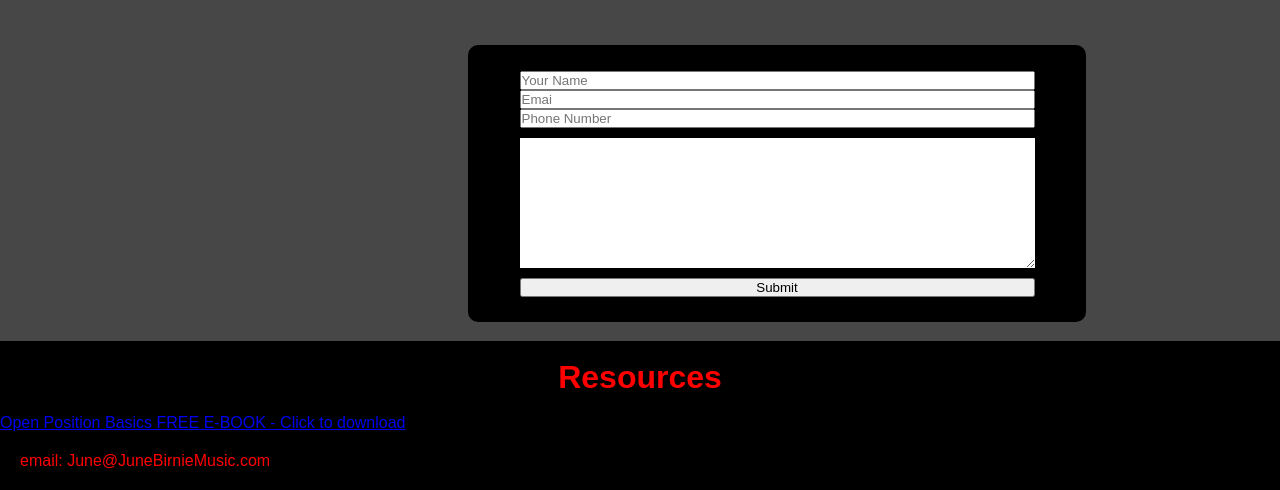
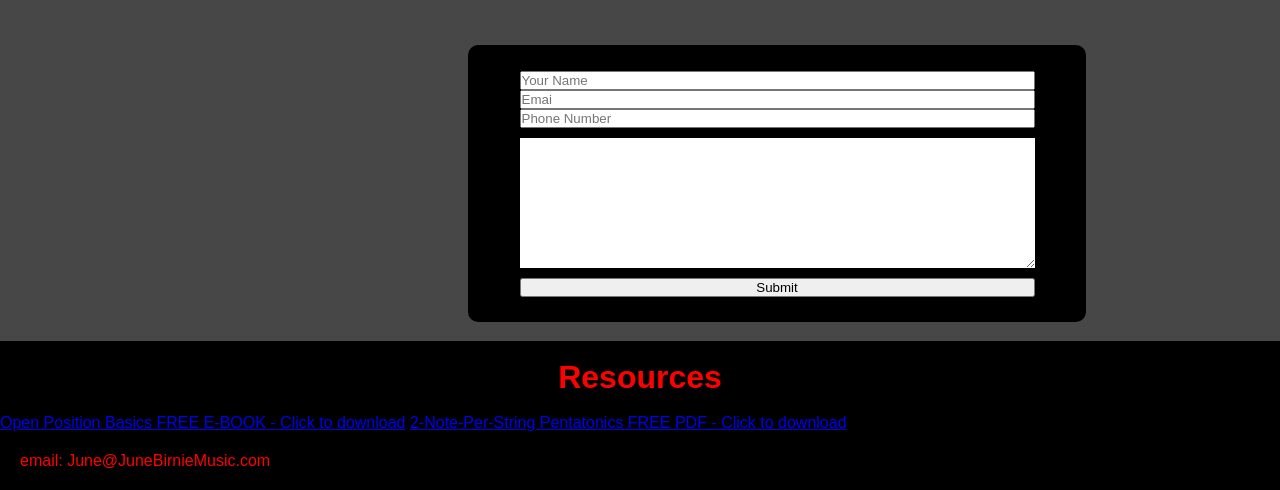
Before and after one commit to junebirnie/JuneBirnieMusic, a plain HTML site: page index.html in a window 1280 px wide. Shown: the part 2575-3065 px from the top of the page. Drawn offline with Linux system fonts and the light colour scheme.

Commit message:
Update index.html
Adding 2NPS Pentatonic download

```diff
--- a/index.html
+++ b/index.html
@@ -104,6 +104,7 @@
             <br>
             <div id="resourcesColumn1">
                 <a id="openPositionBasicsDownload" href="data/Open%20Position%20Basics%20-%20June%20Birnie.pdf" download> Open Position Basics FREE E-BOOK - Click to download</a>
+                <a id="2npsPentatonicsDownload" href="data/2NPS%20Pentatonics%20-%20June%20Birnie.pdf" download> 2-Note-Per-String Pentatonics FREE PDF - Click to download</a>
             </div>
             <div id="footer">
                 <p id="footerText">email: June@JuneBirnieMusic.com</p>
```
